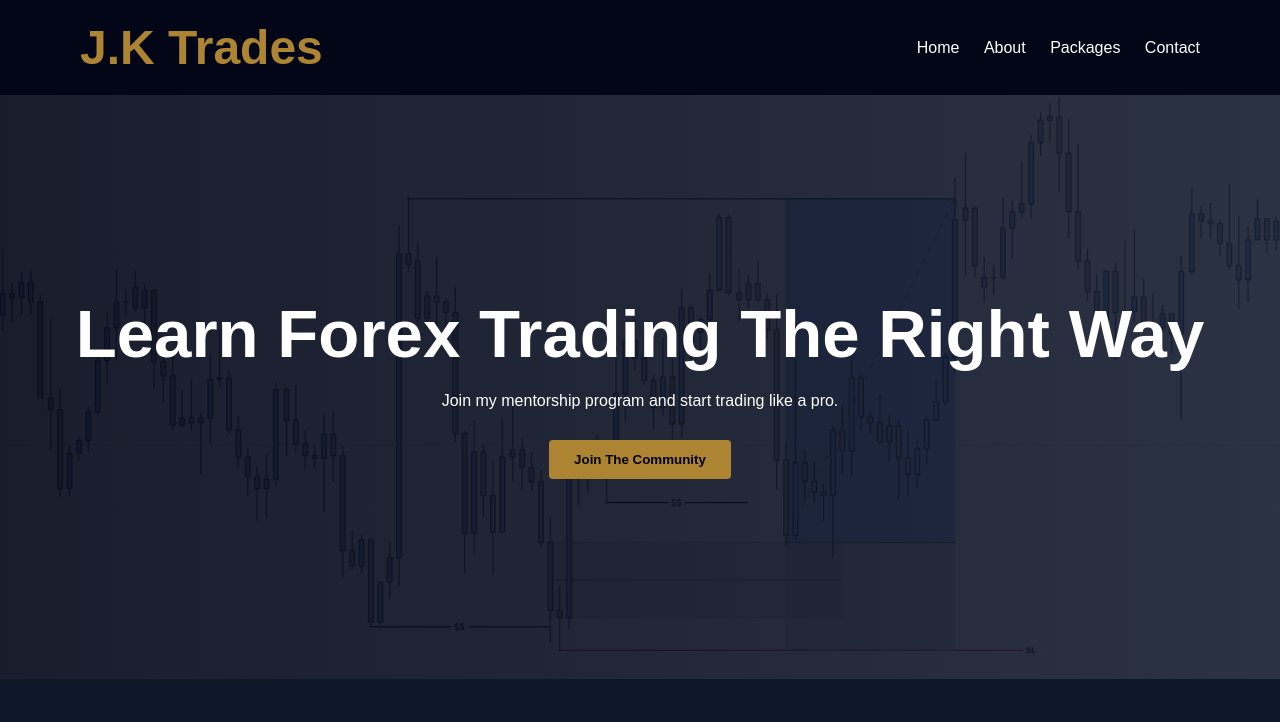
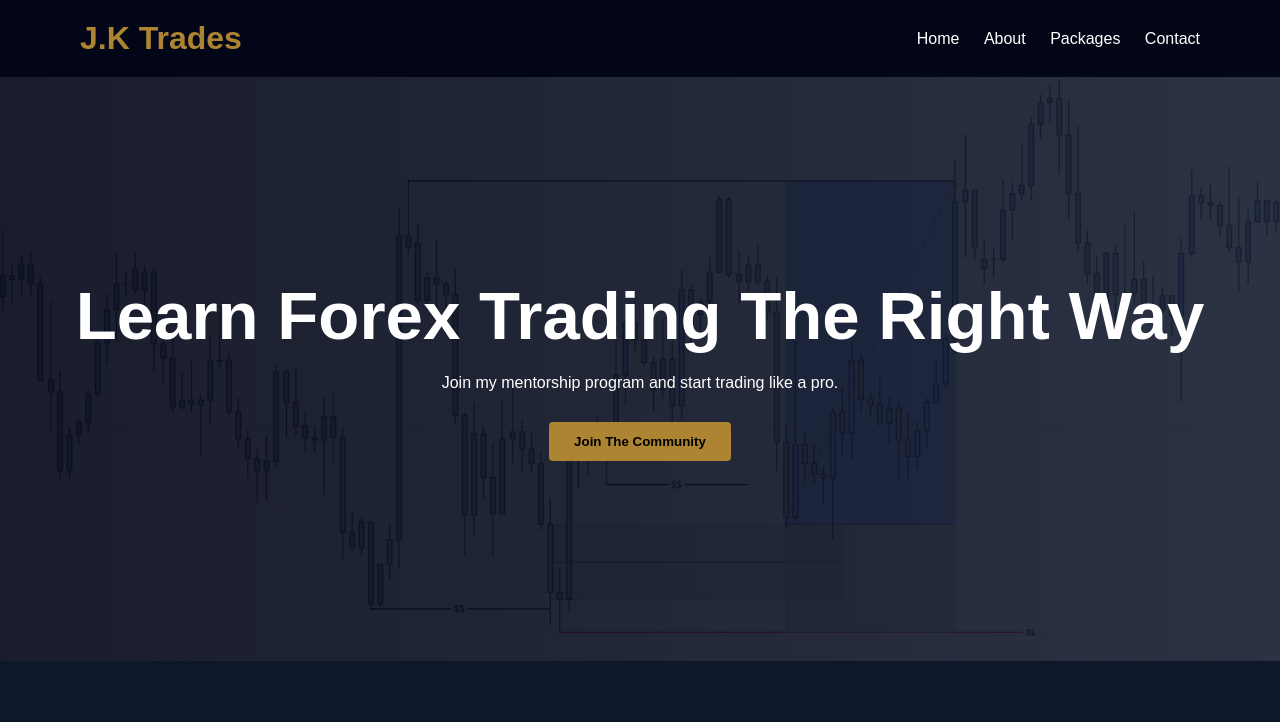
Before and after one commit to Aactec/Joseph-Katumba, a plain HTML site: page index.html in a window 1280 px wide. Shown: the top 722 px of the page. Drawn offline with Linux system fonts and the light colour scheme.

Commit message:
Header font size adjusted

```diff
--- a/style.css
+++ b/style.css
@@ -10,7 +10,7 @@ header {
    padding: 20px 80px; background: #020617;
 }
 
-header h1 { color: #ad8432; font-size: clamp(1rem, calc(3vw + 1rem), 3rem); }
+header h1 { color: #ad8432; font-size: clamp(1rem, calc(3vw + 1rem), 2rem); }
 
 nav a {
   color: white; margin-left: 20px; text-decoration: none;
```
